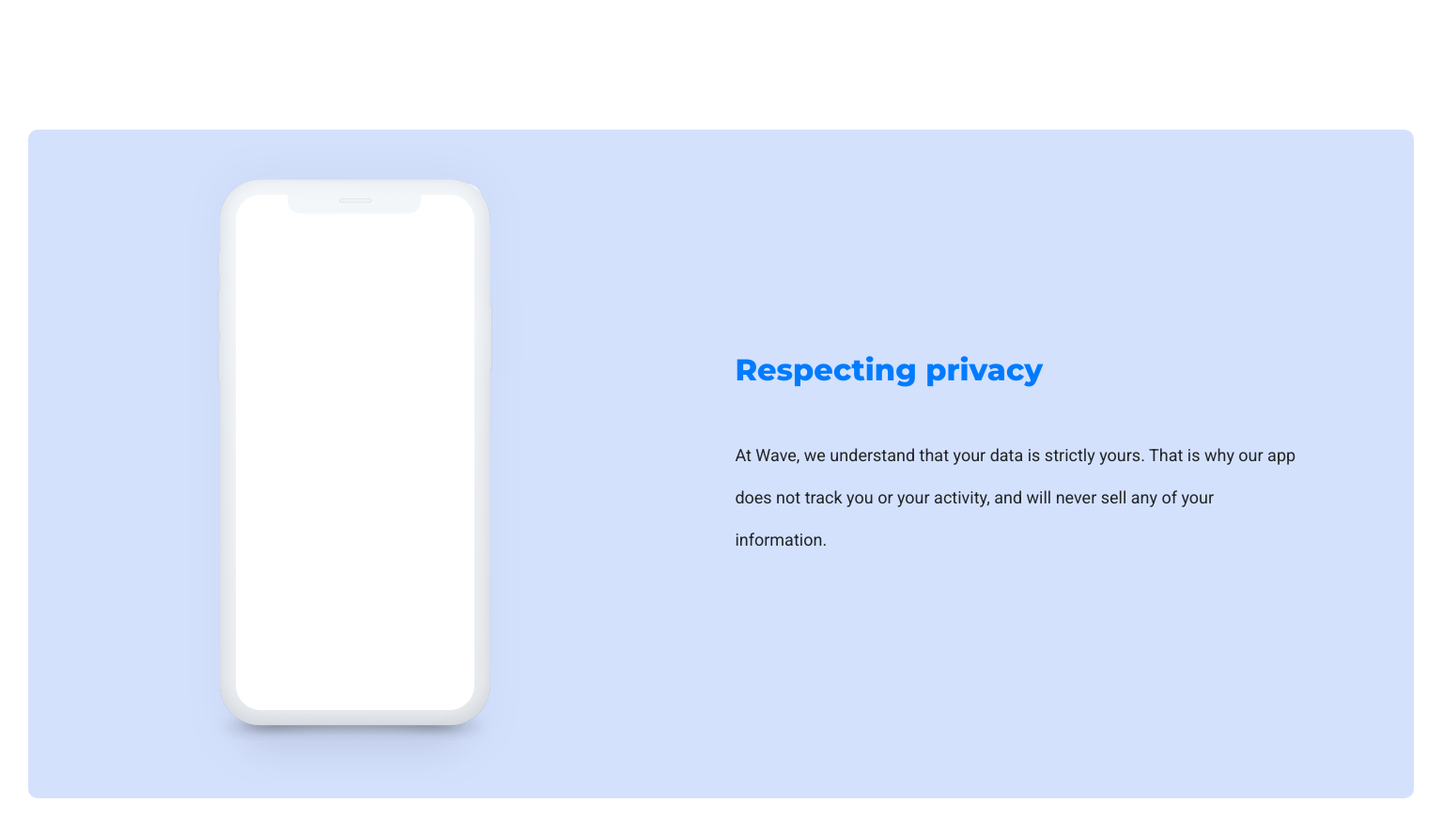
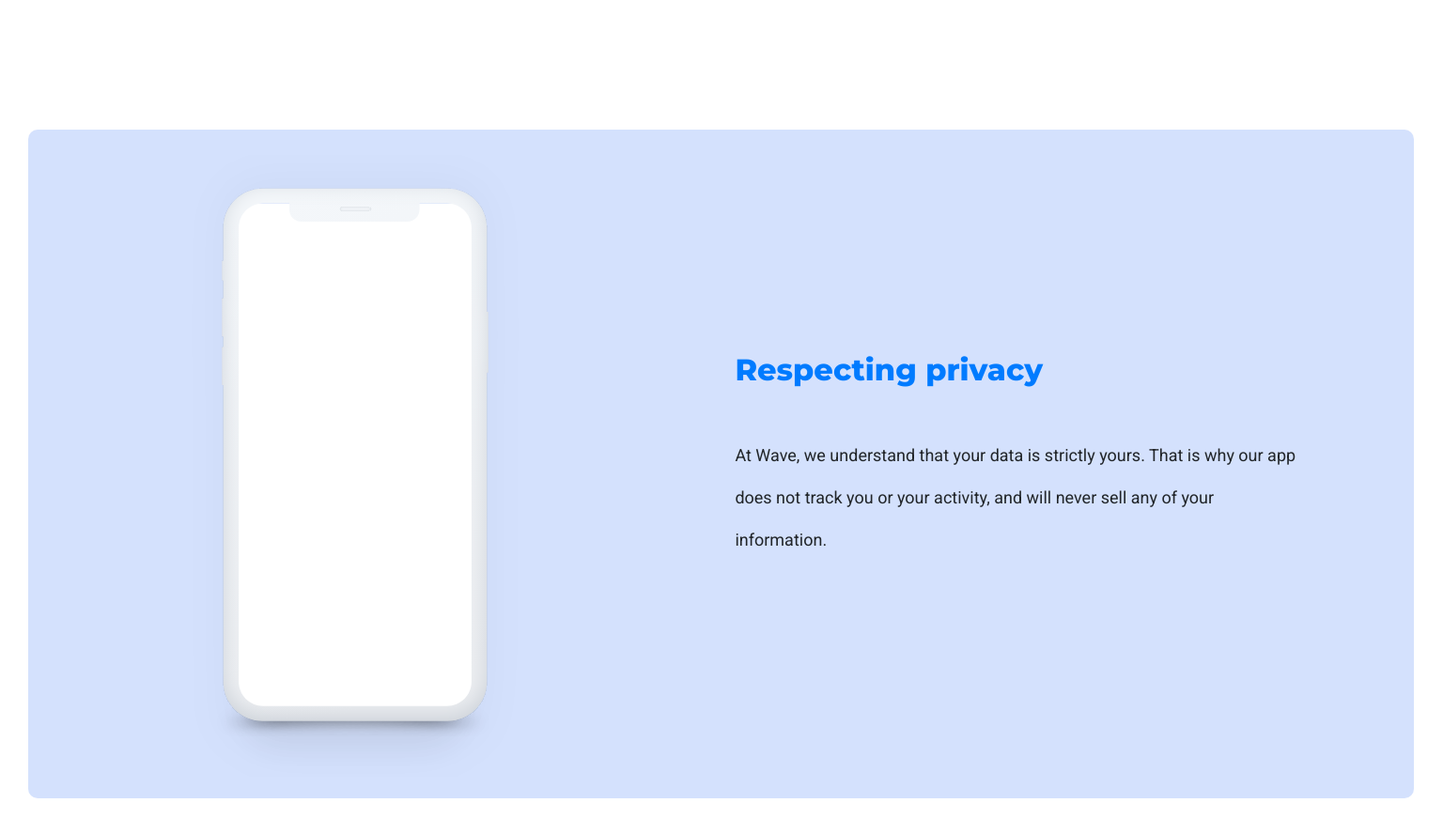
Before and after one commit to tsamantanis/wave-landing-page, a Gatsby site: page / in a window 1536 px wide. Shown: the part 1140-2028 px from the top of the page at 94% size. Built offline with nearby package versions, Linux system fonts and the light colour scheme; Gatsby itself is replaced by a stand-in of ours.

Commit message:
Attempt to fix some responsiveness issues

```diff
--- a/src/assets/responsive.css
+++ b/src/assets/responsive.css
@@ -38,11 +38,9 @@
         margin-left: 1.5vw;
     }
 
-    .WaveInfo .WaveRespectsYou .device .device-content-container {
-        height: 80% !important;
-        width: 37%;
-        right: 33%;
-        top: 8% !important;
+    .WaveInfo .WaveRespectsYou .device .IphoneX {
+        height: 93% !important;
+        margin-top: 3.8%;
     }
 }
 
--- a/src/assets/waveInfoFirst.css
+++ b/src/assets/waveInfoFirst.css
@@ -12,13 +12,13 @@
 }
 
 .WaveInfo .WaveRespectsYou .IphoneX {
-    height: 89vh !important;
+    height: 715px !important;
     right: 25%;
 }
 
 .WaveInfo .WaveRespectsYou .device .device-content-container {
-    height: 74%;
-    width: 37%;
-    right: 33%;
-    top: 10.5vh;
+    top: 11.088112%;
+    left: 30%;
+    height: 75.223776224%;
+    width: 36%;
 }
```
